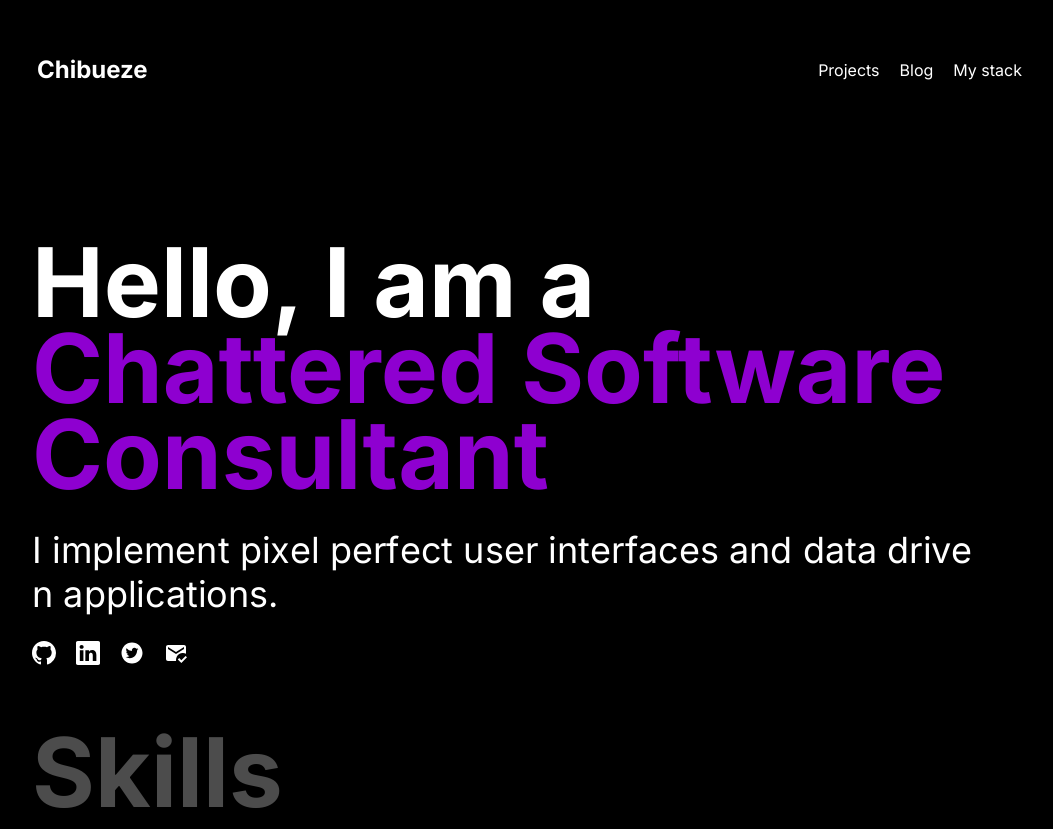
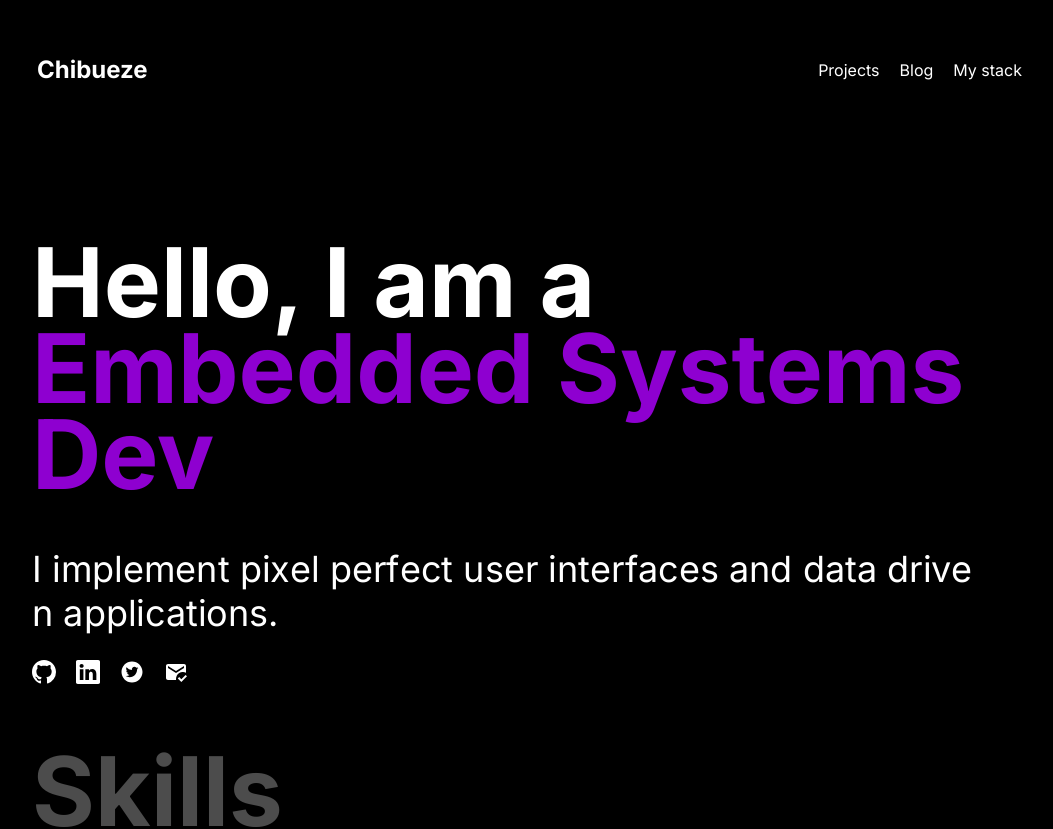
Before and after one commit to ChibuezeSamObisike/Portfolio-Project, a React (Create React App) app: page / in a window 1280 px wide. Shown: the top 829 px of the page, without its empty margins (108-1161 px from the left). Built offline with nearby package versions, Linux system fonts and the light colour scheme.

Commit message:
chizo first section switch text fix

```diff
--- a/src/components/FirstSection.js
+++ b/src/components/FirstSection.js
@@ -1,35 +1,38 @@
-import React, { useEffect, useState } from "react";
-import LightSpeed from "react-reveal/LightSpeed";
-import { BsGithub, BsLinkedin } from "react-icons/bs";
-import { AiFillTwitterCircle } from "react-icons/ai";
-import { MdMarkEmailRead } from "react-icons/md";
-import Zoom from "react-reveal/Zoom";
+import React, { useEffect, useState } from 'react';
+import LightSpeed from 'react-reveal/LightSpeed';
+import { BsGithub, BsLinkedin } from 'react-icons/bs';
+import { AiFillTwitterCircle } from 'react-icons/ai';
+import { MdMarkEmailRead } from 'react-icons/md';
+import Zoom from 'react-reveal/Zoom';
+
 const FirstSection = () => {
   let headerDetails = [
-    "Frontend Engineer",
-    "Chattered Software Consultant",
-    "Embedded Systems Dev",
+    'Frontend Engineer',
+    'Chattered Software Consultant',
+    'Embedded Systems Dev',
   ];
   const [index, setIndex] = useState(0);
 
-  const changeInterval = () => {
-    setInterval(() => {
-      let indexVal = 0;
-      !(indexVal + 1 > headerDetails.length - 1) ? indexVal++ : (indexVal = 0);
-      setIndex(indexVal);
-    }, 1000);
-  };
+  let indexVal = index % headerDetails.length;
+  console.log(indexVal);
 
   useEffect(() => {
-    changeInterval();
-  });
+    setInterval(() => {
+      setIndex((index) => index + 1);
+    }, 2000);
+  }, []);
+
   return (
     <>
       <section className="fheader">
         <div className="containerDiv">
           <LightSpeed bottom big>
             <h1>Hello, I am a </h1>
-            <h1 className="purple">{headerDetails[index]}</h1>
+          </LightSpeed>
+          <LightSpeed bottom big spy={indexVal}>
+            <h1 className="purple" style={{ height: '2em' }}>
+              {headerDetails[indexVal]}
+            </h1>
           </LightSpeed>
           <LightSpeed right cascade>
             <p className="headerP">
--- a/src/index.js
+++ b/src/index.js
@@ -11,6 +11,10 @@ ReactDOM.render(
   document.getElementById('root')
 );
 
+// hello samuel chibueze. Can you see this ? If you can type yes as a comment below
+// can you see this???
+
+
 // If you want to start measuring performance in your app, pass a function
 // to log results (for example: reportWebVitals(console.log))
 // or send to an analytics endpoint. Learn more: https://bit.ly/CRA-vitals
```
Also changed, not shown: .gitpod.yml (added), 1 other file (tests, documents, lock files or other folders).
